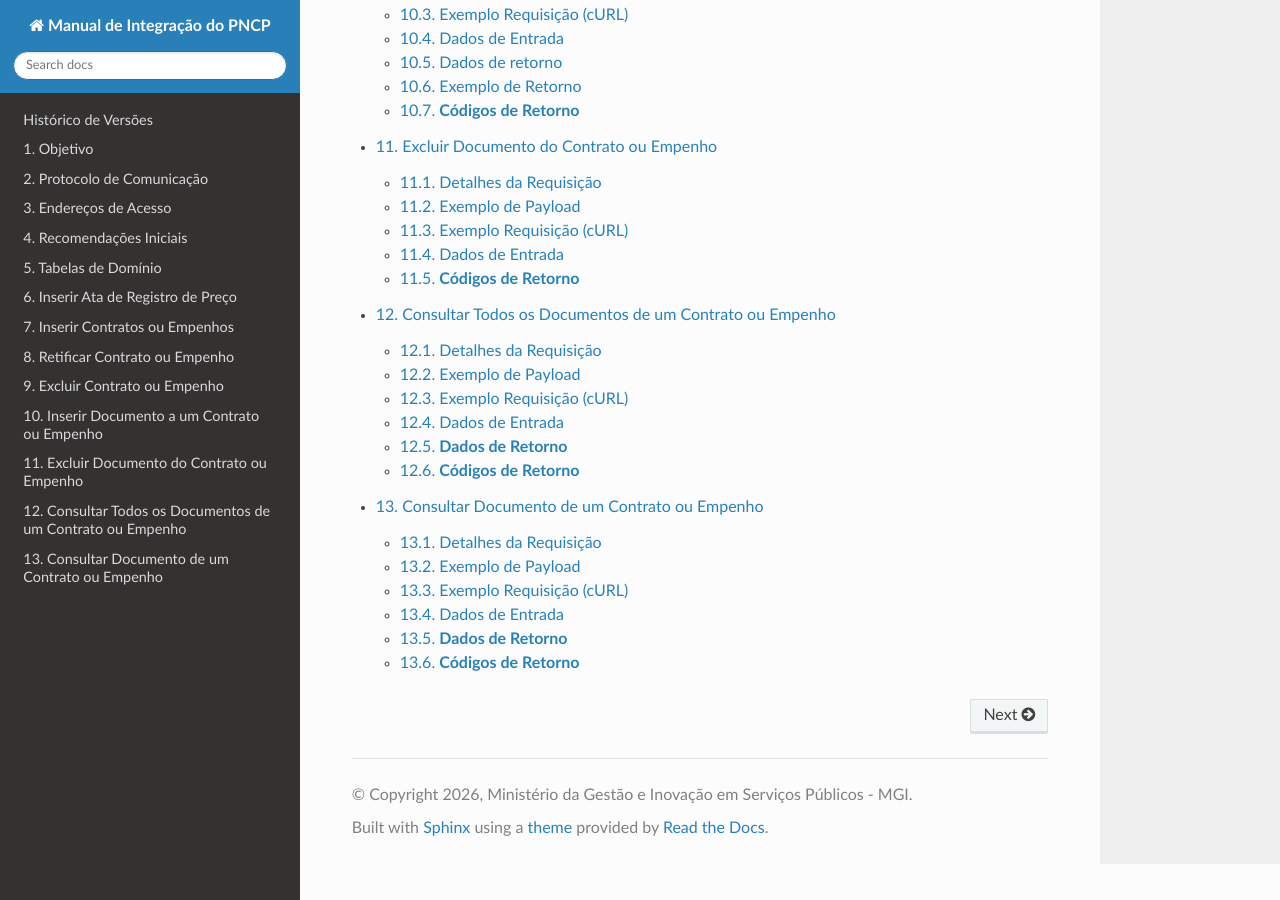
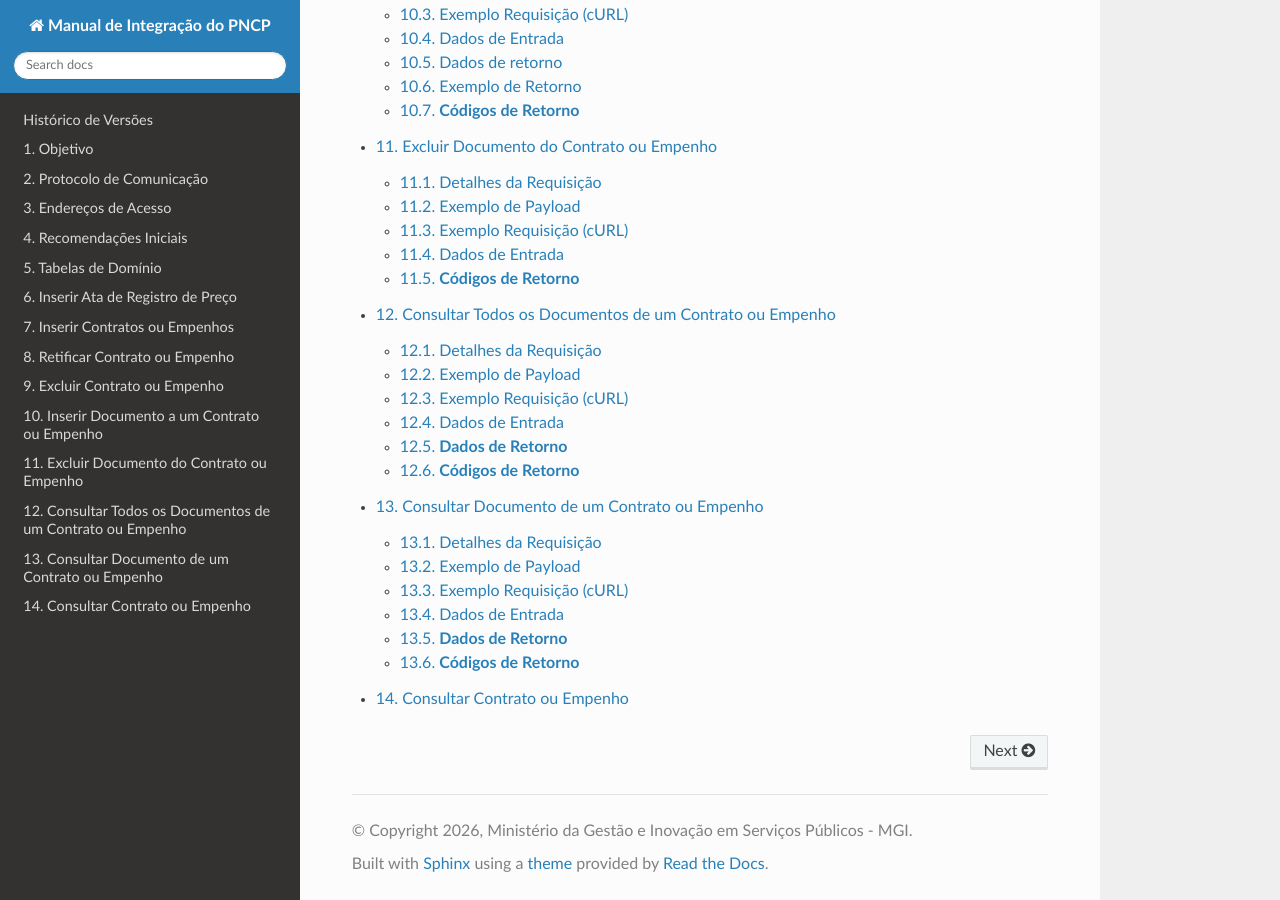
Before and after one commit to carlosmgi/Manual-de-Integracao-do-PNCP, a Sphinx documentation site: the page built from docs/source/index.rst, in a window 1280 px wide and 900 px high, scrolled down 4643 px. Built offline with Sphinx 7.4.7 and the Read the Docs theme 3.1.0, drawn with Linux system fonts in a browser that asks for light colours; pages that are not in the unit, such as notebooks, are missing from menus.

Commit message:
Add 'Consultar Contrato ou Empenho' to index

```diff
--- a/docs/source/index.rst
+++ b/docs/source/index.rst
@@ -32,3 +32,4 @@ Sumário
    Excluir Documento do Contrato ou Empenho
    Consultar Todos os Documentos de um Contrato ou Empenho
    Consultar Documento de um Contrato ou Empenho
+   Consultar Contrato ou Empenho
```
